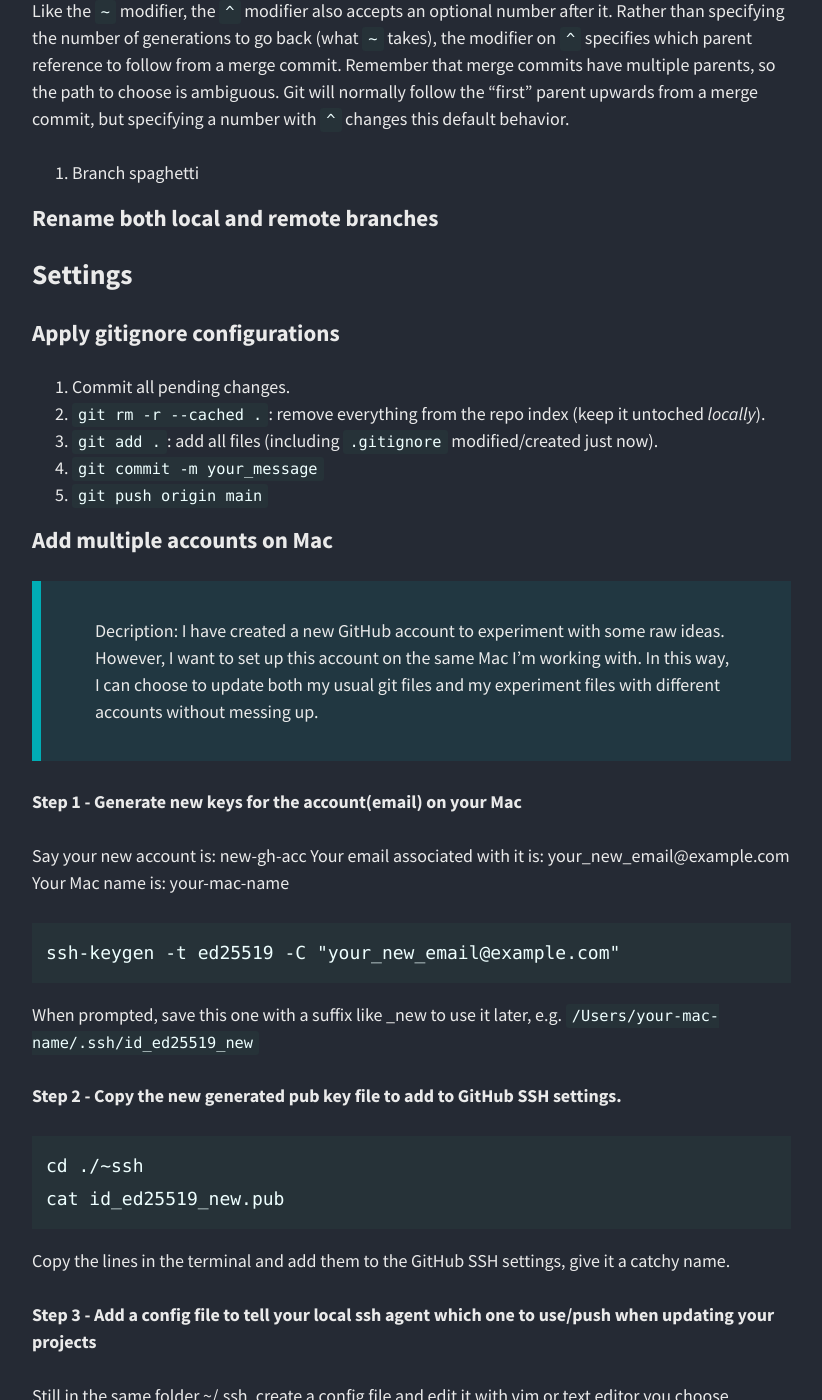
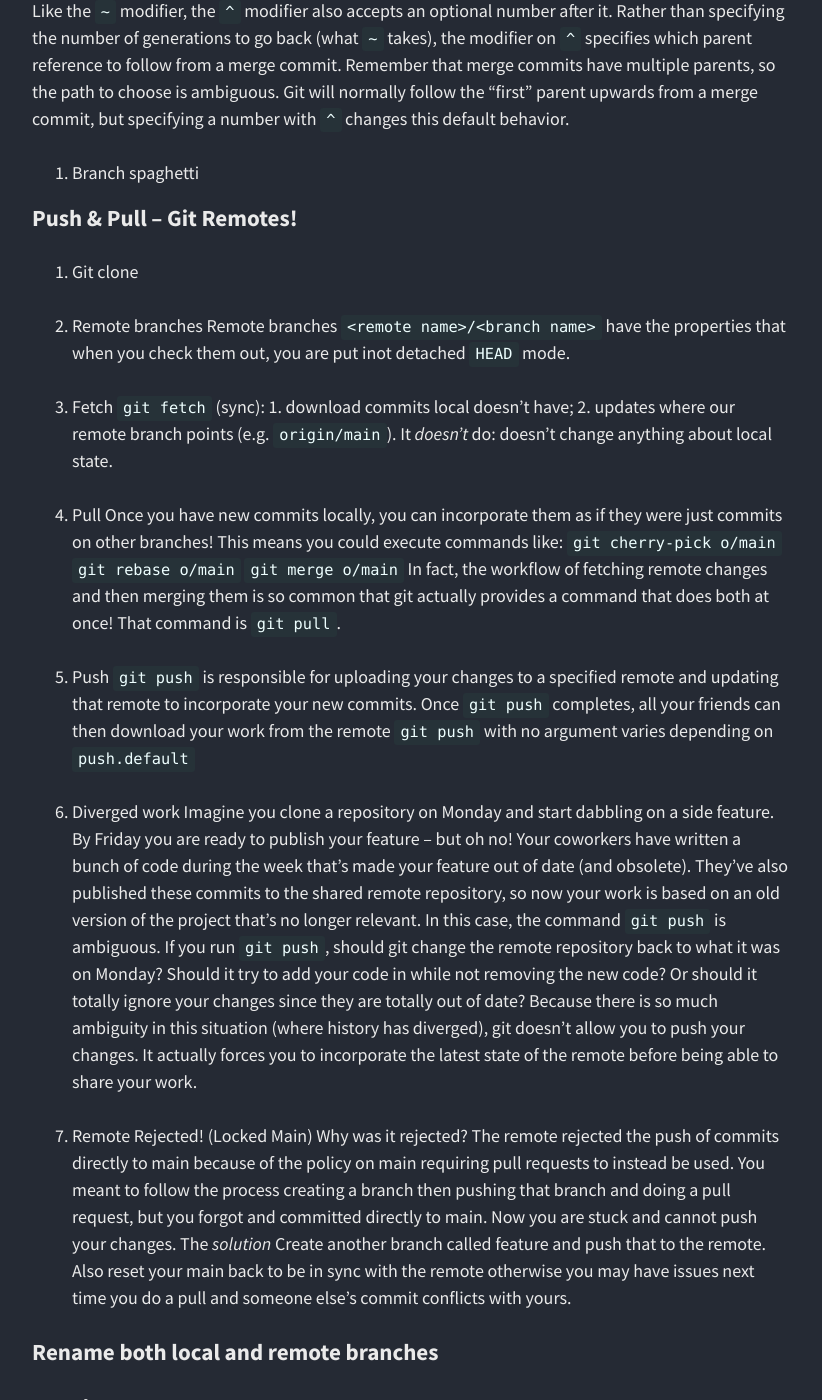
Before and after one commit to tian3rd/tian3rd.github.io, a Jekyll site: the page built from _posts/2021-08-02-Git-Branching.md, in a window 1280 px wide and 1400 px high, scrolled down 4611 px. Shown: the whole window, without its empty margins (343-1165 px from the left). Built offline with Jekyll 4.4.1, drawn with Linux system fonts in a browser that asks for light colours; nearby versions of some CDN libraries; some of the changed text lies outside the part shown.

Commit message:
update git branching

```diff
--- a/_posts/2021-08-02-Git-Branching.md
+++ b/_posts/2021-08-02-Git-Branching.md
@@ -121,6 +121,38 @@ Like the `~` modifier, the `^` modifier also accepts an optional number after it
 
 3. Branch spaghetti
 
+### Push & Pull -- Git Remotes!
+
+1. Git clone
+
+2. Remote branches
+   Remote branches `<remote name>/<branch name>` have the properties that when you check them out, you are put inot detached `HEAD` mode.
+
+3. Fetch
+   `git fetch` (sync): 1. download commits local doesn't have; 2. updates where our remote branch points (e.g. `origin/main`). It _doesn't_ do: doesn't change anything about local state.
+
+4. Pull
+   Once you have new commits locally, you can incorporate them as if they were just commits on other branches! This means you could execute commands like:
+   `git cherry-pick o/main`
+   `git rebase o/main`
+   `git merge o/main`
+   In fact, the workflow of fetching remote changes and then merging them is so common that git actually provides a command that does both at once! That command is `git pull`.
+
+5. Push
+   `git push` is responsible for uploading your changes to a specified remote and updating that remote to incorporate your new commits. Once `git push` completes, all your friends can then download your work from the remote
+   `git push` with no argument varies depending on `push.default`
+
+6. Diverged work
+   Imagine you clone a repository on Monday and start dabbling on a side feature. By Friday you are ready to publish your feature -- but oh no! Your coworkers have written a bunch of code during the week that's made your feature out of date (and obsolete). They've also published these commits to the shared remote repository, so now your work is based on an old version of the project that's no longer relevant.
+   In this case, the command `git push` is ambiguous. If you run `git push`, should git change the remote repository back to what it was on Monday? Should it try to add your code in while not removing the new code? Or should it totally ignore your changes since they are totally out of date?
+   Because there is so much ambiguity in this situation (where history has diverged), git doesn't allow you to push your changes. It actually forces you to incorporate the latest state of the remote before being able to share your work.
+
+7. Remote Rejected! (Locked Main)
+   Why was it rejected?
+   The remote rejected the push of commits directly to main because of the policy on main requiring pull requests to instead be used. You meant to follow the process creating a branch then pushing that branch and doing a pull request, but you forgot and committed directly to main. Now you are stuck and cannot push your changes.
+   The _solution_
+   Create another branch called feature and push that to the remote. Also reset your main back to be in sync with the remote otherwise you may have issues next time you do a pull and someone else's commit conflicts with yours.
+
 ### Rename both local and remote branches
 
 ## Settings
```
